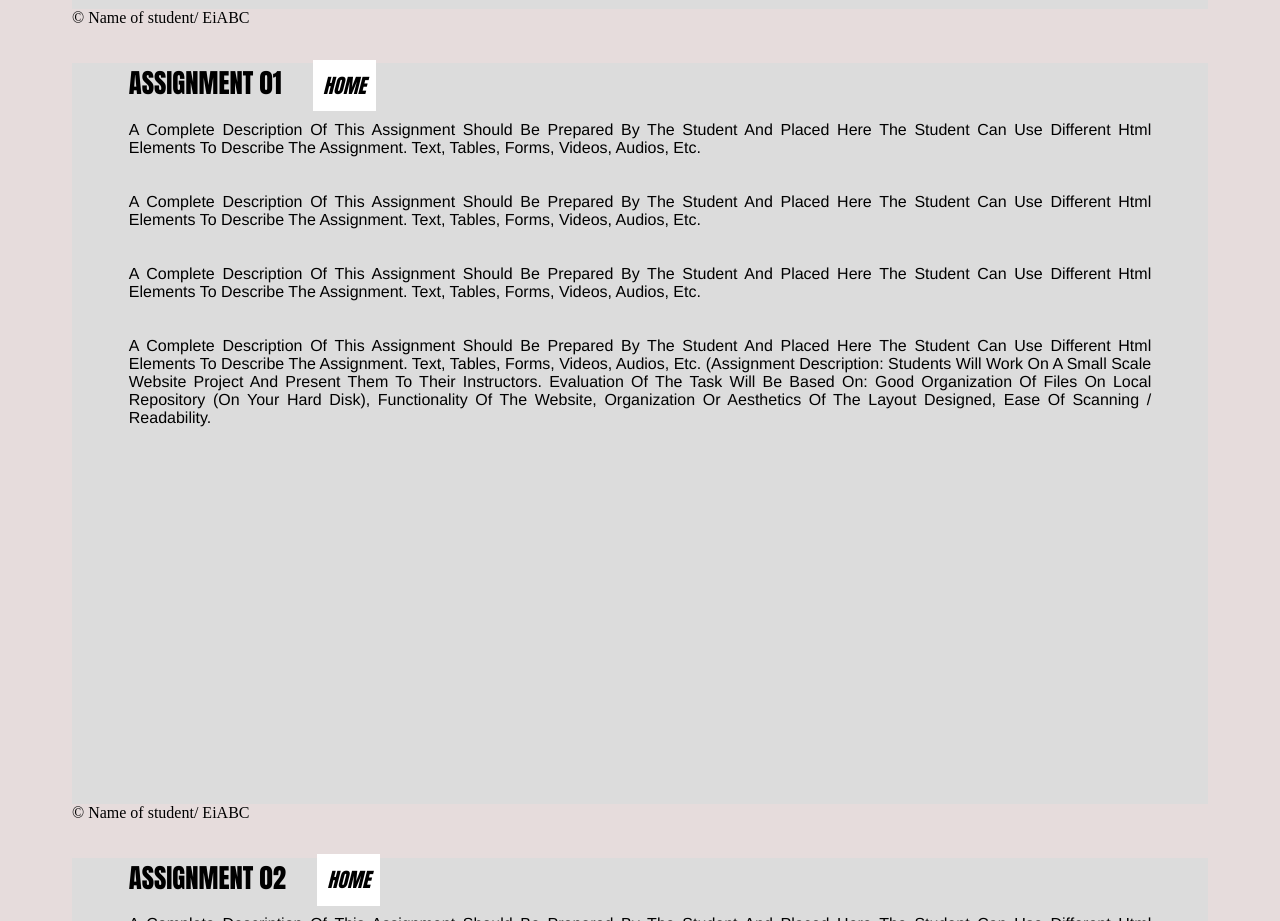
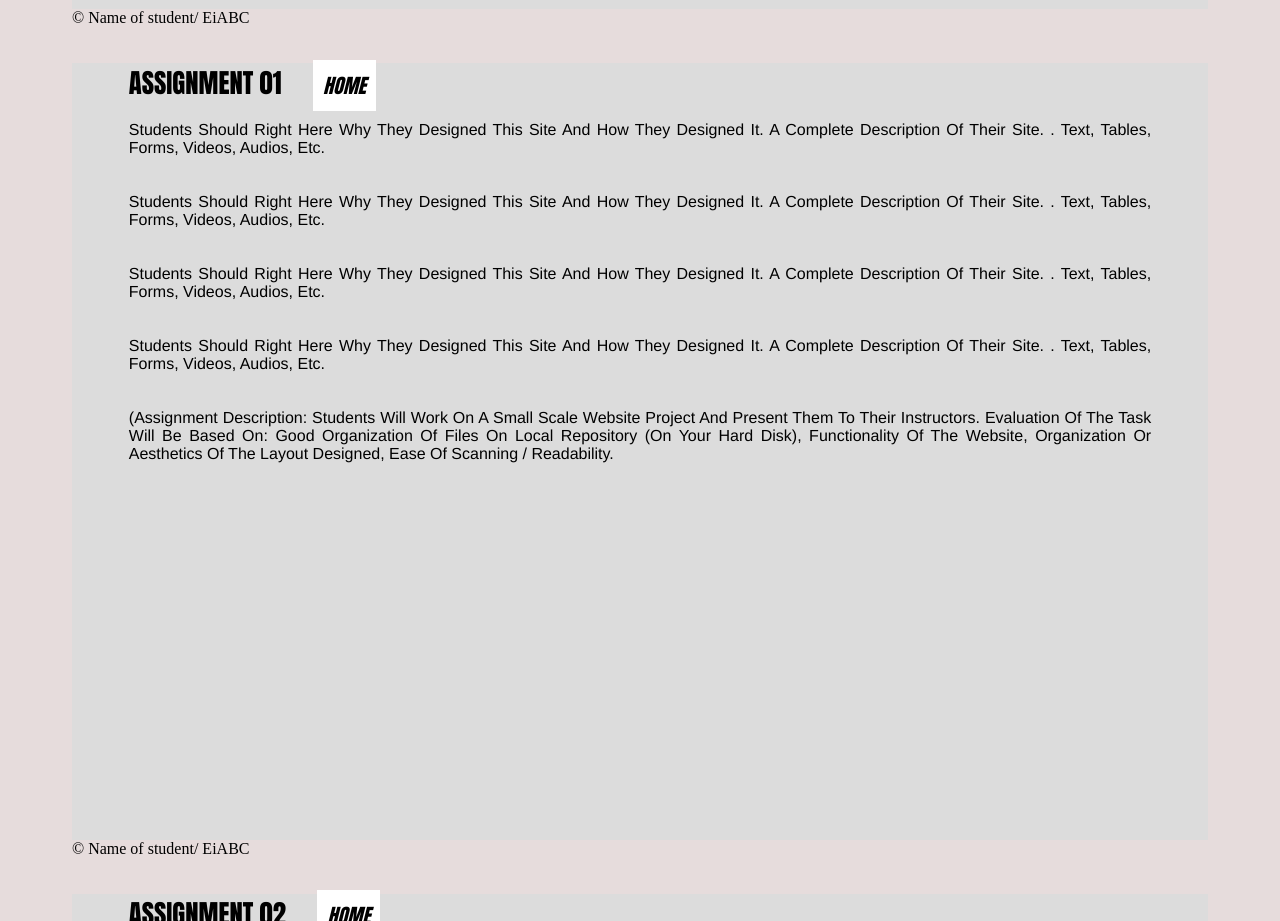
Before and after one commit to iupac22/cotm5284assignment1option, a plain HTML site: page index.html in a window 1280 px wide. Shown: the part 1340-2261 px from the top of the page. Drawn offline with Linux system fonts and the light colour scheme.

Commit message:
Assignment one description change.

```diff
--- a/index.html
+++ b/index.html
@@ -76,18 +76,15 @@
   <div id="story2">
     <h1 id="story02">ASSIGNMENT 01 &nbsp &nbsp <a class="link1" href="#HOME">HOME</a></h1>
     <p>
-      A complete description of this assignment should be prepared by the student and placed
-      here the student can use different html elements to describe the assignment.
+
+      Students should right here why they designed this site and how they designed it. A complete description of their site. .
       Text, tables, forms, videos, audios, etc. <br><br><br>
-      A complete description of this assignment should be prepared by the student and placed
-      here the student can use different html elements to describe the assignment.
+      Students should right here why they designed this site and how they designed it. A complete description of their site. .
       Text, tables, forms, videos, audios, etc. <br><br><br>
-      A complete description of this assignment should be prepared by the student and placed
-      here the student can use different html elements to describe the assignment.
+      Students should right here why they designed this site and how they designed it. A complete description of their site. .
       Text, tables, forms, videos, audios, etc. <br><br><br>
-      A complete description of this assignment should be prepared by the student and placed
-      here the student can use different html elements to describe the assignment.
-      Text, tables, forms, videos, audios, etc.
+      Students should right here why they designed this site and how they designed it. A complete description of their site. .
+      Text, tables, forms, videos, audios, etc. <br><br><br>
 
       (Assignment description: Students will work on a small scale website project and present them to their instructors.
       Evaluation of the task will be based on:  good organization of files on local repository (on your hard disk), functionality of the website, organization or aesthetics of the layout designed, ease of scanning / readability.
```
